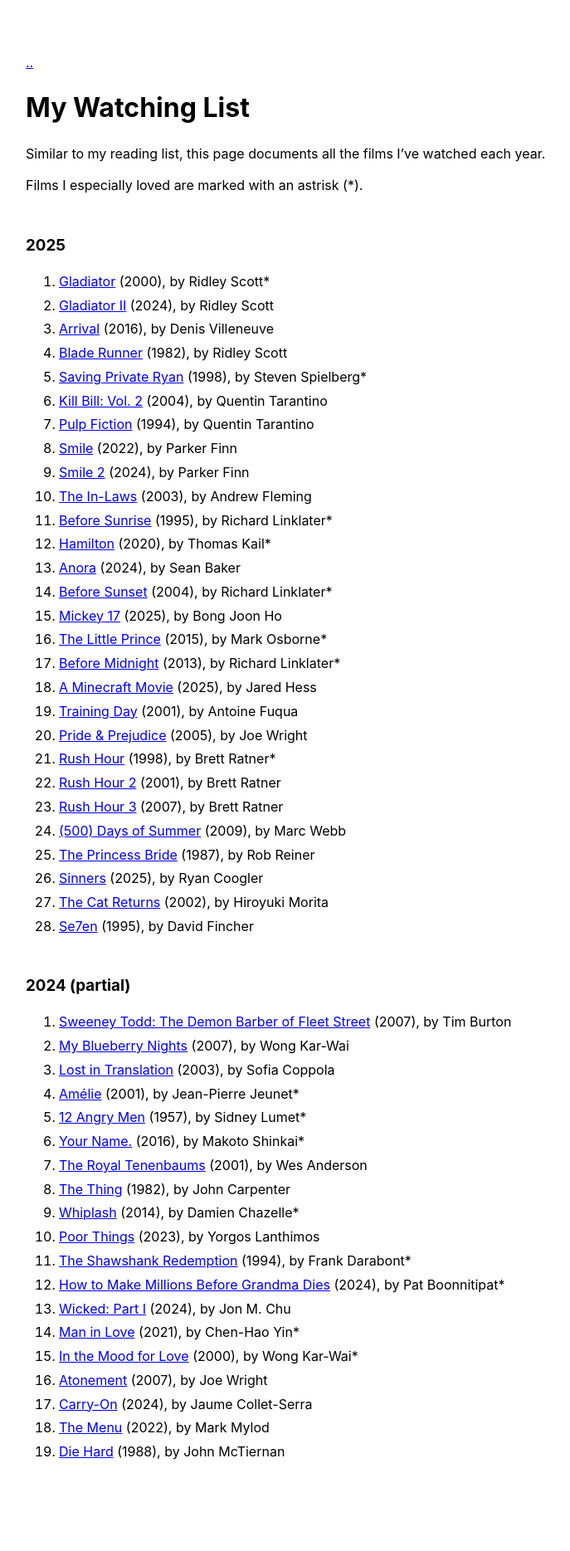
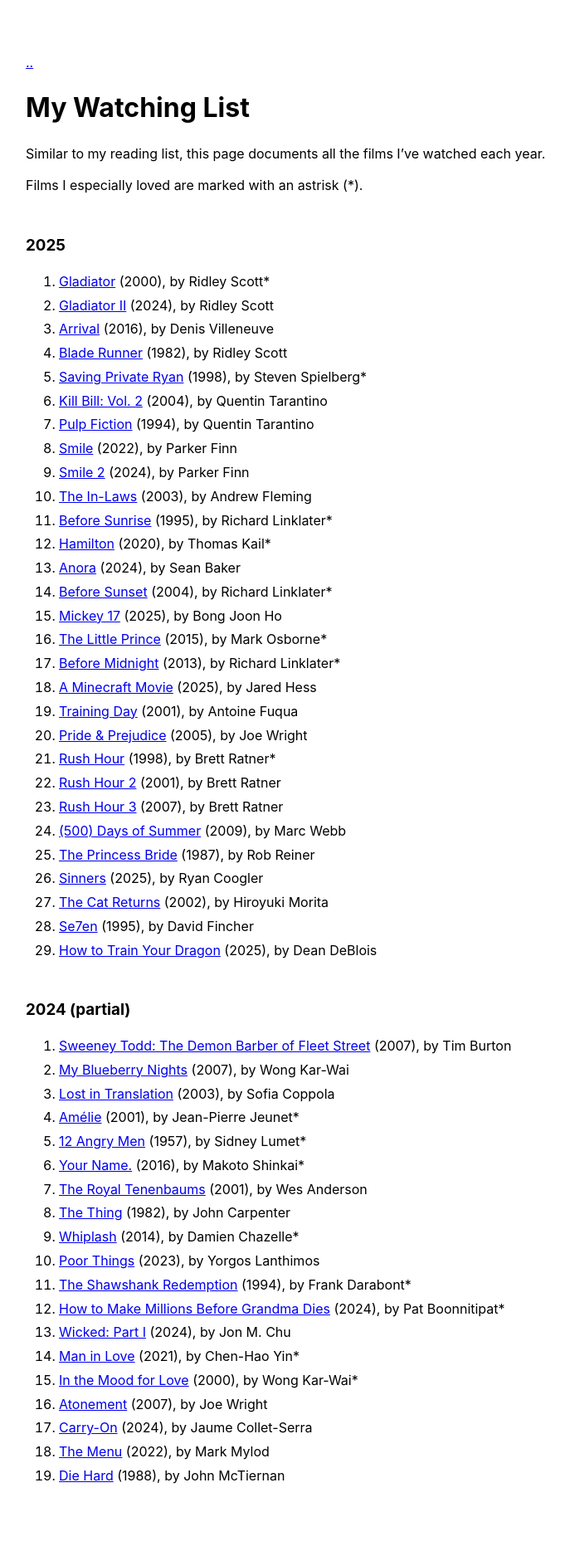
Before and after one commit to llucasly/llucasly.github.io, a Jekyll site: the page built from watching list.md, in a window 1280 px wide. Shown: the whole page at 83% size, without its empty margins (289-976 px from the left). Built offline with Jekyll 4.4.1, drawn with Linux system fonts in a browser that asks for light colours; before the commit the page ends 1841 px from its top, so only the background shows below that.

Commit message:
Added Movie

```diff
--- a/watching list.md
+++ b/watching list.md
@@ -36,6 +36,7 @@ Films I especially loved are marked with an astrisk (*).
 26. [Sinners](https://letterboxd.com/film/sinners-2025/) (2025), by Ryan Coogler
 27. [The Cat Returns](https://letterboxd.com/film/the-cat-returns/) (2002), by Hiroyuki Morita
 28. [Se7en](https://letterboxd.com/film/se7en/) (1995), by David Fincher
+29. [How to Train Your Dragon](https://letterboxd.com/film/how-to-train-your-dragon-2025/) (2025), by Dean DeBlois
 
 ### 2024 (partial)
 1. [Sweeney Todd: The Demon Barber of Fleet Street](https://letterboxd.com/film/sweeney-todd-the-demon-barber-of-fleet-street-2007/) (2007), by Tim Burton
```
